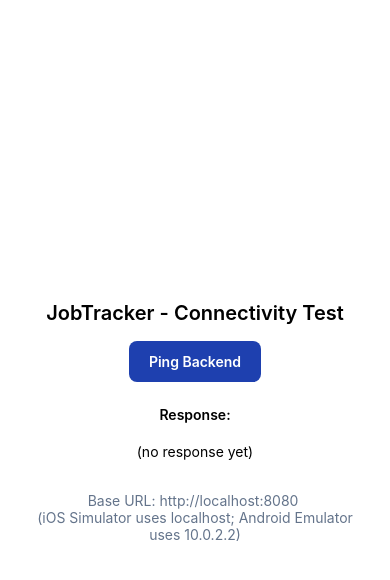
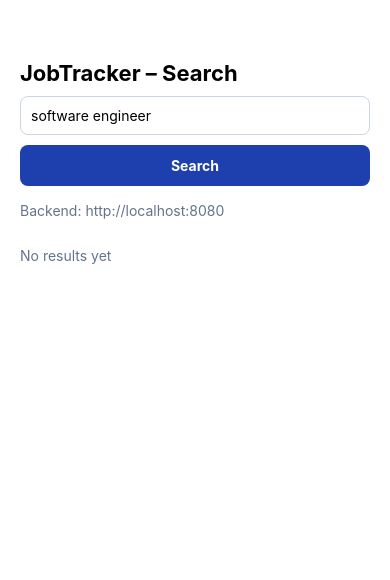
Before and after one commit to jeromecagado/job-application-tracker, a React Native app in the folder mobile/: screen / in a window 390 px wide. Shown: the top 580 px of the page. Built offline with nearby package versions, Linux system fonts and the light colour scheme.

Commit message:
Added Search UI for Expo/web

```diff
--- a/mobile/App.tsx
+++ b/mobile/App.tsx
@@ -1,49 +1,83 @@
 import { useState } from "react";
-import { Platform, StyleSheet, Text, TouchableOpacity, View } from "react-native";
-
-const BASE_URL =
-  Platform.OS === "android"
-    ? "http://10.0.2.2:8080" // Android emulator -> host machine
-    : "http://localhost:8080"; // iOS simulator -> host machine
+import { ActivityIndicator, FlatList, Linking, StyleSheet, Text, TextInput, TouchableOpacity, View } from "react-native";
+import { BASE_URL, searchJobs, ExternalJob } from "./src/api";
 
 export default function App() {
-  const [result, setResult] = useState<string>("(no response yet)");
+  const [keyword, setKeyword] = useState("software engineer");
+  const [loading, setLoading] = useState(false);
+  const [err, setErr] = useState<string | null>(null);
+  const [data, setData] = useState<ExternalJob[]>([]);
 
-  const ping = async () => {
+  const runSearch = async () => {
+    setLoading(true);
+    setErr(null);
     try {
-      const res = await fetch(`${BASE_URL}/actuator/health`);
-      const json = await res.json();
-      setResult(JSON.stringify(json, null, 2));
-    } catch (err: any) {
-      setResult(`Error: ${err?.message ?? String(err)}`);
+      const jobs = await searchJobs(keyword);
+      setData(jobs);
+    } catch (e: any) {
+      setErr(e?.message ?? String(e));
+      setData([]);
+    } finally {
+      setLoading(false);
     }
   };
 
   return (
     <View style={styles.container}>
-      <Text style={styles.title}>JobTracker - Connectivity Test</Text>
+      <Text style={styles.title}>JobTracker – Search</Text>
 
-      <TouchableOpacity onPress={ping} style={styles.button}>
-        <Text style={styles.buttonText}>Ping Backend</Text>
+      <TextInput
+        value={keyword}
+        onChangeText={setKeyword}
+        placeholder="keyword (e.g., software engineer)"
+        autoCapitalize="none"
+        style={styles.input}
+      />
+
+      <TouchableOpacity onPress={runSearch} style={styles.button}>
+        <Text style={styles.buttonText}>{loading ? "Searching..." : "Search"}</Text>
       </TouchableOpacity>
 
-      <Text style={styles.label}>Response:</Text>
-      <Text style={styles.output}>{result}</Text>
+      <Text style={styles.hint}>Backend: {BASE_URL}</Text>
 
-      <Text style={styles.hint}>
-        Base URL: {BASE_URL} {"\n"}
-        (iOS Simulator uses localhost; Android Emulator uses 10.0.2.2)
-      </Text>
+      {loading && <ActivityIndicator size="small" />}
+
+      {!!err && <Text style={styles.error}>Error: {err}</Text>}
+
+      <FlatList
+        data={data}
+        keyExtractor={(_, i) => String(i)}
+        contentContainerStyle={{ paddingTop: 12, gap: 12 }}
+        renderItem={({ item }) => (
+          <View style={styles.card}>
+            <Text style={styles.cardTitle}>{item.title ?? "(no title)"}</Text>
+            <Text style={styles.cardSub}>{item.company ?? "(no company)"} • {item.location || "—"}</Text>
+            {item.applyUrl ? (
+              <TouchableOpacity onPress={() => Linking.openURL(item.applyUrl!)}>
+                <Text style={styles.link}>Apply</Text>
+              </TouchableOpacity>
+            ) : (
+              <Text style={styles.muted}>No apply link</Text>
+            )}
+          </View>
+        )}
+        ListEmptyComponent={!loading && !err ? <Text style={styles.muted}>No results yet</Text> : null}
+      />
     </View>
   );
 }
 
 const styles = StyleSheet.create({
-  container: { flex: 1, padding: 24, alignItems: "center", justifyContent: "center", gap: 16 },
-  title: { fontSize: 20, fontWeight: "600" },
-  button: { backgroundColor: "#1e40af", paddingVertical: 12, paddingHorizontal: 20, borderRadius: 8 },
-  buttonText: { color: "white", fontWeight: "600" },
-  label: { marginTop: 8, fontWeight: "600" },
-  output: { fontFamily: Platform.select({ ios: "Menlo", android: "monospace" }), marginTop: 4 },
-  hint: { marginTop: 16, color: "#64748b", textAlign: "center" }
+  container: { flex: 1, padding: 20, paddingTop: 60, gap: 10 },
+  title: { fontSize: 22, fontWeight: "700" },
+  input: { borderWidth: 1, borderColor: "#cbd5e1", borderRadius: 8, padding: 10 },
+  button: { backgroundColor: "#1e40af", paddingVertical: 12, borderRadius: 8, alignItems: "center" },
+  buttonText: { color: "white", fontWeight: "700" },
+  hint: { color: "#64748b", marginTop: 6 },
+  error: { color: "#b91c1c", marginTop: 6 },
+  card: { borderWidth: 1, borderColor: "#e2e8f0", borderRadius: 10, padding: 12 },
+  cardTitle: { fontWeight: "700" },
+  cardSub: { color: "#334155", marginTop: 2 },
+  link: { color: "#2563eb", marginTop: 6 },
+  muted: { color: "#64748b", marginTop: 6 }
 });
--- a/mobile/package.json
+++ b/mobile/package.json
@@ -12,7 +12,10 @@
     "expo": "~53.0.20",
     "expo-status-bar": "~2.2.3",
     "react": "19.0.0",
-    "react-native": "0.79.5"
+    "react-native": "0.79.5",
+    "react-dom": "19.0.0",
+    "react-native-web": "^0.20.0",
+    "@expo/metro-runtime": "~5.0.4"
   },
   "devDependencies": {
     "@babel/core": "^7.25.2",
--- /dev/null
+++ b/mobile/src/api.ts
@@ -0,0 +1,19 @@
+// mobile/src/api.ts
+import { Platform } from "react-native";
+
+export const BASE_URL =
+  Platform.OS === "android" ? "http://10.0.2.2:8080" : "http://localhost:8080";
+
+export type ExternalJob = {
+  title: string;
+  company: string;
+  location: string;
+  applyUrl: string | null;
+};
+
+export async function searchJobs(keyword: string): Promise<ExternalJob[]> {
+  const url = `${BASE_URL}/api/jobs/external/search2?keyword=${encodeURIComponent(keyword)}&page=1&numPages=1`;
+  const res = await fetch(url);
+  if (!res.ok) throw new Error(`HTTP ${res.status}`);
+  return res.json();
+}
```
Also changed, not shown: 1 other file (tests, documents, lock files or other folders).
